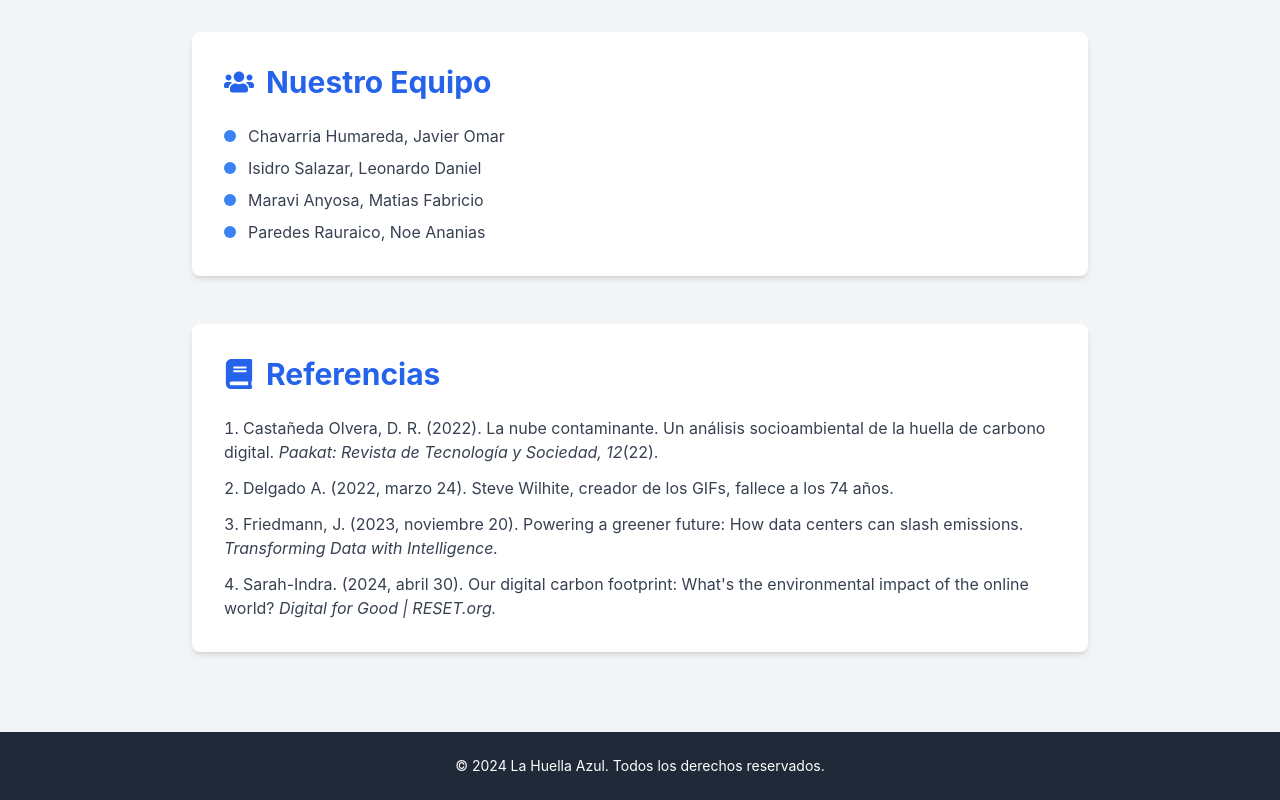
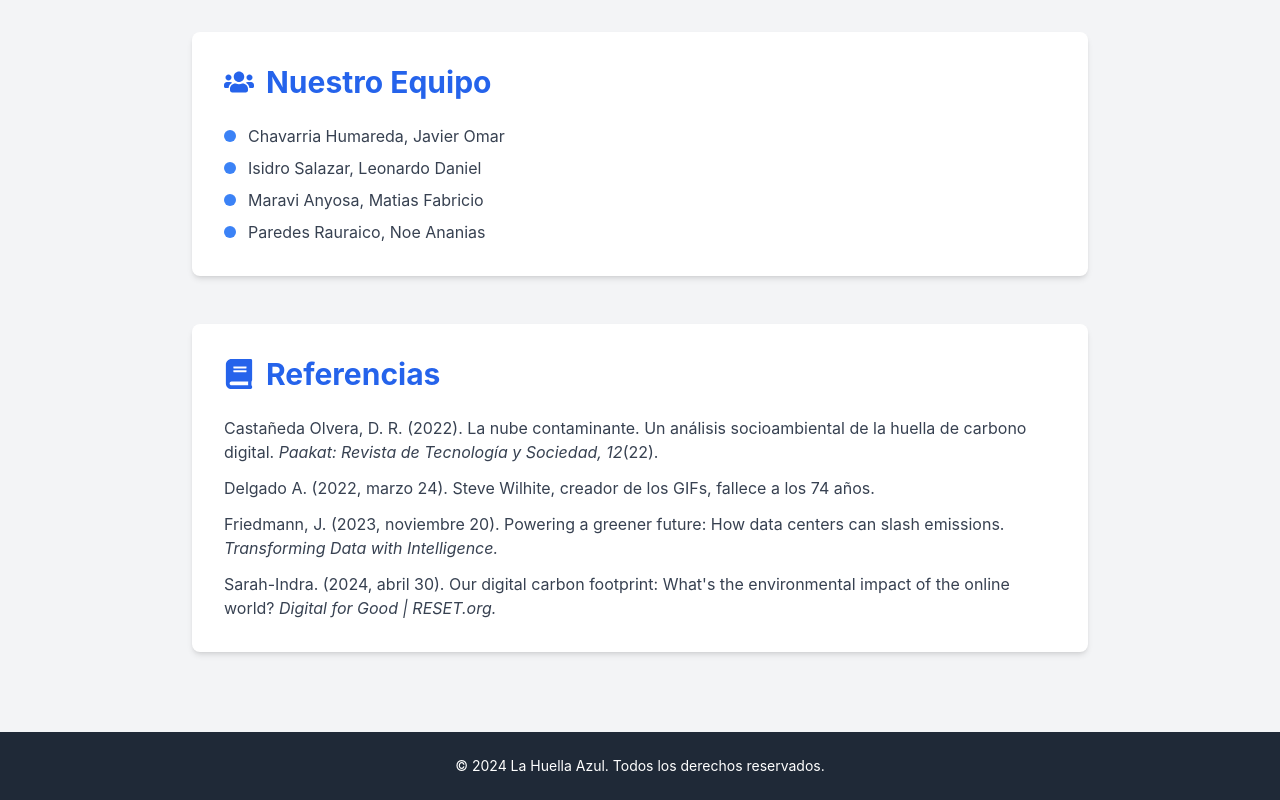
Before and after one commit to NoeParedes/La-Huella-Azul-, a React (Create React App) app: page / in a window 1280 px wide. Shown: the part 4004-4804 px from the top of the page. Built offline with nearby package versions, Linux system fonts and the light colour scheme.

Commit message:
References

```diff
--- a/src/components/References.jsx
+++ b/src/components/References.jsx
@@ -9,11 +9,19 @@ function References() {
           <FaBook className="mr-3" />
           Referencias
         </h2>
-        <ul className="list-decimal list-inside space-y-3 text-gray-700">
-          <li>Castañeda Olvera, D. R. (2022). La nube contaminante. Un análisis socioambiental de la huella de carbono digital. <i>Paakat: Revista de Tecnología y Sociedad, 12</i>(22).</li>
-          <li>Delgado A. (2022, marzo 24). Steve Wilhite, creador de los GIFs, fallece a los 74 años.</li>
-          <li>Friedmann, J. (2023, noviembre 20). Powering a greener future: How data centers can slash emissions. <i>Transforming Data with Intelligence.</i></li>
-          <li>Sarah-Indra. (2024, abril 30). Our digital carbon footprint: What's the environmental impact of the online world? <i>Digital for Good | RESET.org.</i></li>
+        <ul className="space-y-3 text-gray-700">
+          <li>
+            Castañeda Olvera, D. R. (2022). La nube contaminante. Un análisis socioambiental de la huella de carbono digital. <i>Paakat: Revista de Tecnología y Sociedad, 12</i>(22).
+          </li>
+          <li>
+            Delgado A. (2022, marzo 24). Steve Wilhite, creador de los GIFs, fallece a los 74 años.
+          </li>
+          <li>
+            Friedmann, J. (2023, noviembre 20). Powering a greener future: How data centers can slash emissions. <i>Transforming Data with Intelligence.</i>
+          </li>
+          <li>
+            Sarah-Indra. (2024, abril 30). Our digital carbon footprint: What's the environmental impact of the online world? <i>Digital for Good | RESET.org.</i>
+          </li>
         </ul>
       </div>
     </section>
```
